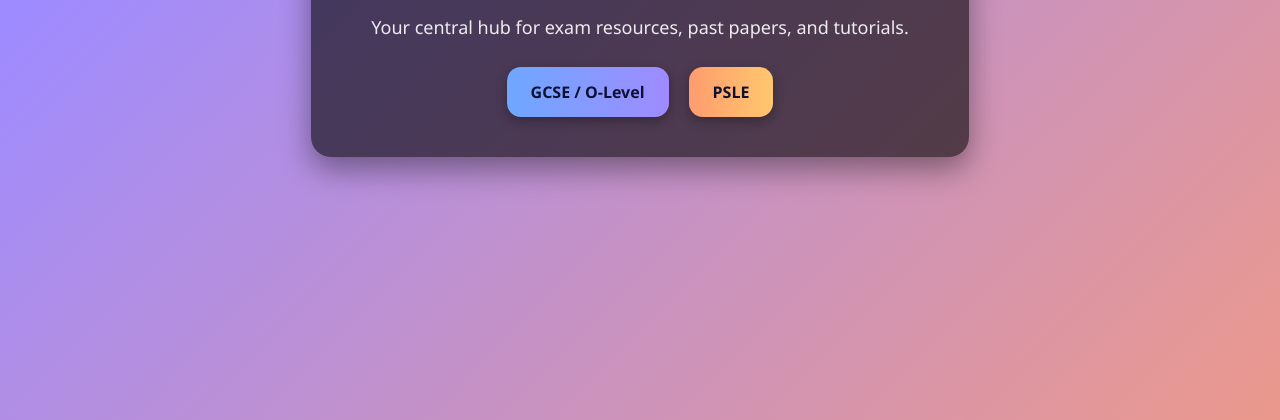
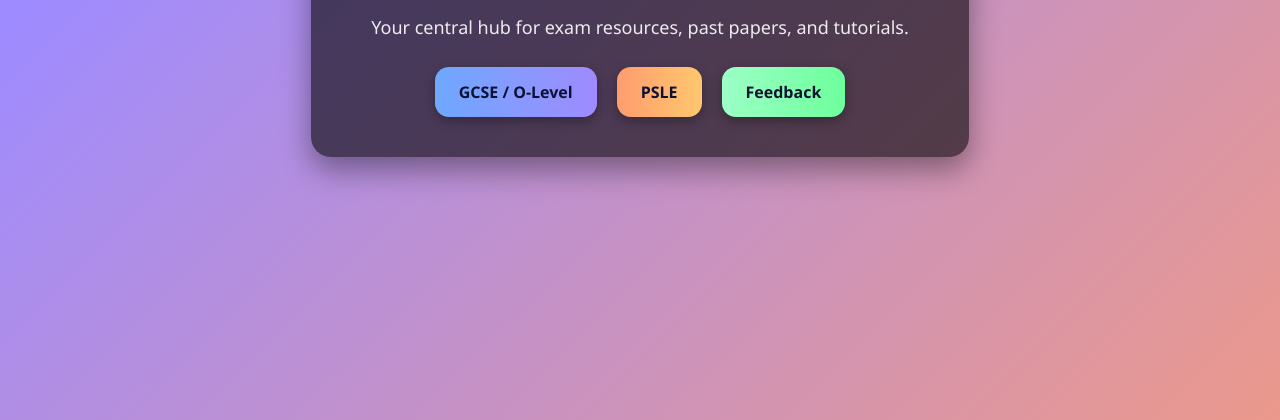
Before and after one commit to ItsJZR/GSCE-O-Level-website-, a plain HTML site: page index.html in a window 1280 px wide. Shown: the part 380-800 px from the top of the page. Drawn offline with Linux system fonts and the light colour scheme.

Commit message:
Update index.html

```diff
--- a/index.html
+++ b/index.html
@@ -41,9 +41,8 @@
       transition: all 0.3s ease;
       box-shadow: 0 4px 12px rgba(0,0,0,0.3);
     }
-    a:nth-child(2) {
-      background: linear-gradient(90deg,#ff9c6e,#ffc76e);
-    }
+    a:nth-child(2) { background: linear-gradient(90deg,#ff9c6e,#ffc76e); }
+    a:nth-child(3) { background: linear-gradient(90deg,#9cffc6,#6eff9c); }
     a:hover {
       transform: translateY(-4px);
       box-shadow: 0 6px 18px rgba(0,0,0,0.4);
@@ -57,6 +56,7 @@
     <div class="links">
       <a href="gcse.html">GCSE / O-Level</a>
       <a href="psle.html">PSLE</a>
+      <a href="feedback.html">Feedback</a>
     </div>
   </div>
 </body>
```
